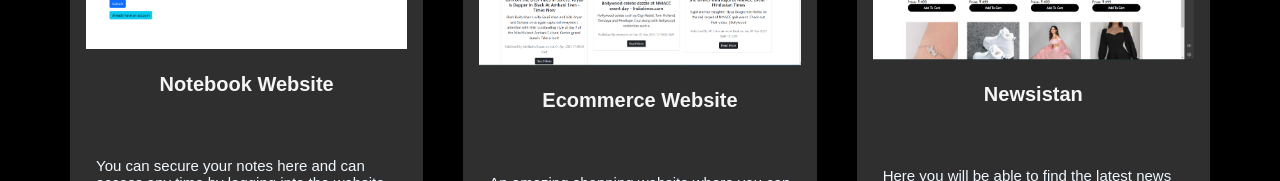
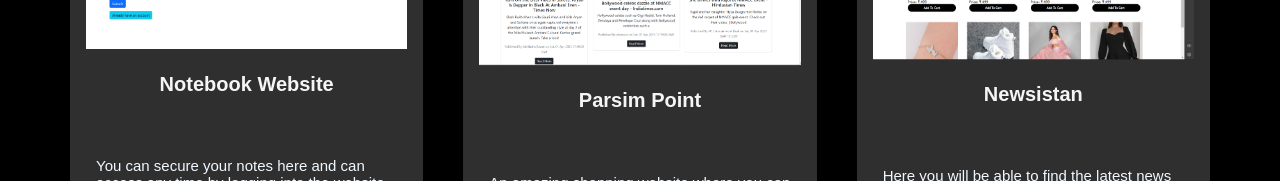
Before and after one commit to Simran-Sharmaa/Portfolio, a React (Create React App) app: page /project in a window 1280 px wide. Shown: the part 712-893 px from the top of the page. Built offline with nearby package versions, Linux system fonts and the light colour scheme; a web font is replaced by a local one.

Commit message:
Image names

```diff
--- a/src/Components/ProjectData.js
+++ b/src/Components/ProjectData.js
@@ -14,21 +14,21 @@
     },
     {
         imgsrc:shopping,
-        title:"Ecommerce Website",
+        title:"Parsim Point",
         text:"An amazing shopping website where you can add items into your cart",
-        source:"https://github.com/Simran-Sharmaa/Notebook"
+        source:"https://github.com/Simran-Sharmaa/Parsim_Point"
     },
     {
         imgsrc:news,
         title:"Newsistan",
         text:"Here you will be able to find the latest news also you can filter news according to your interst",
-        source:"https://github.com/Simran-Sharmaa/Notebook"
+        source:"https://github.com/Simran-Sharmaa/Newsistan/tree/master"
     },
     {
         imgsrc:weather,
         title:"Mausam",
         text:"A simple website where you can check live weather after entering the location",
-        source:"https://github.com/Simran-Sharmaa/Notebook"
+        source:"https://github.com/Simran-Sharmaa/Weather"
     },
 ]
 export default ProjectData
```
